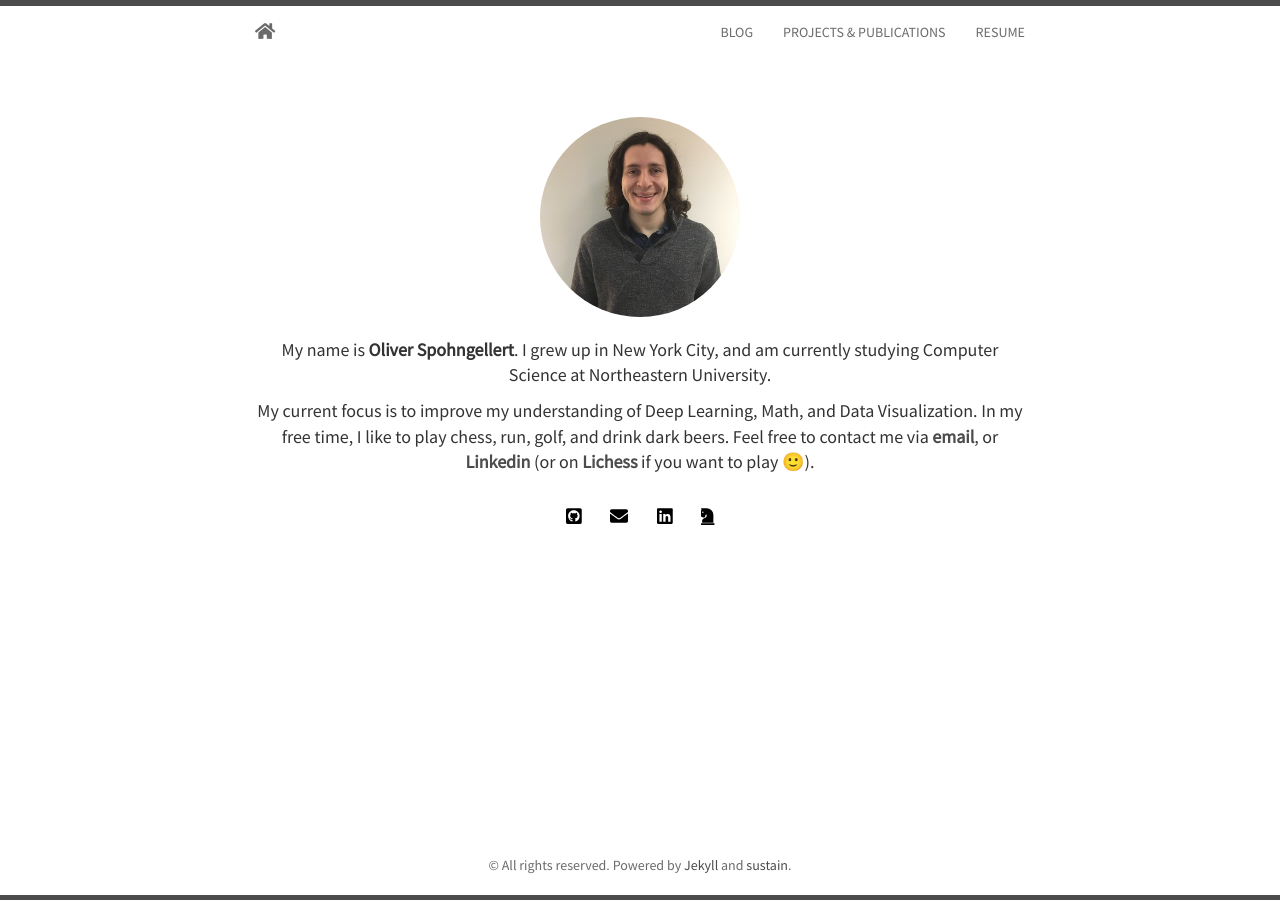
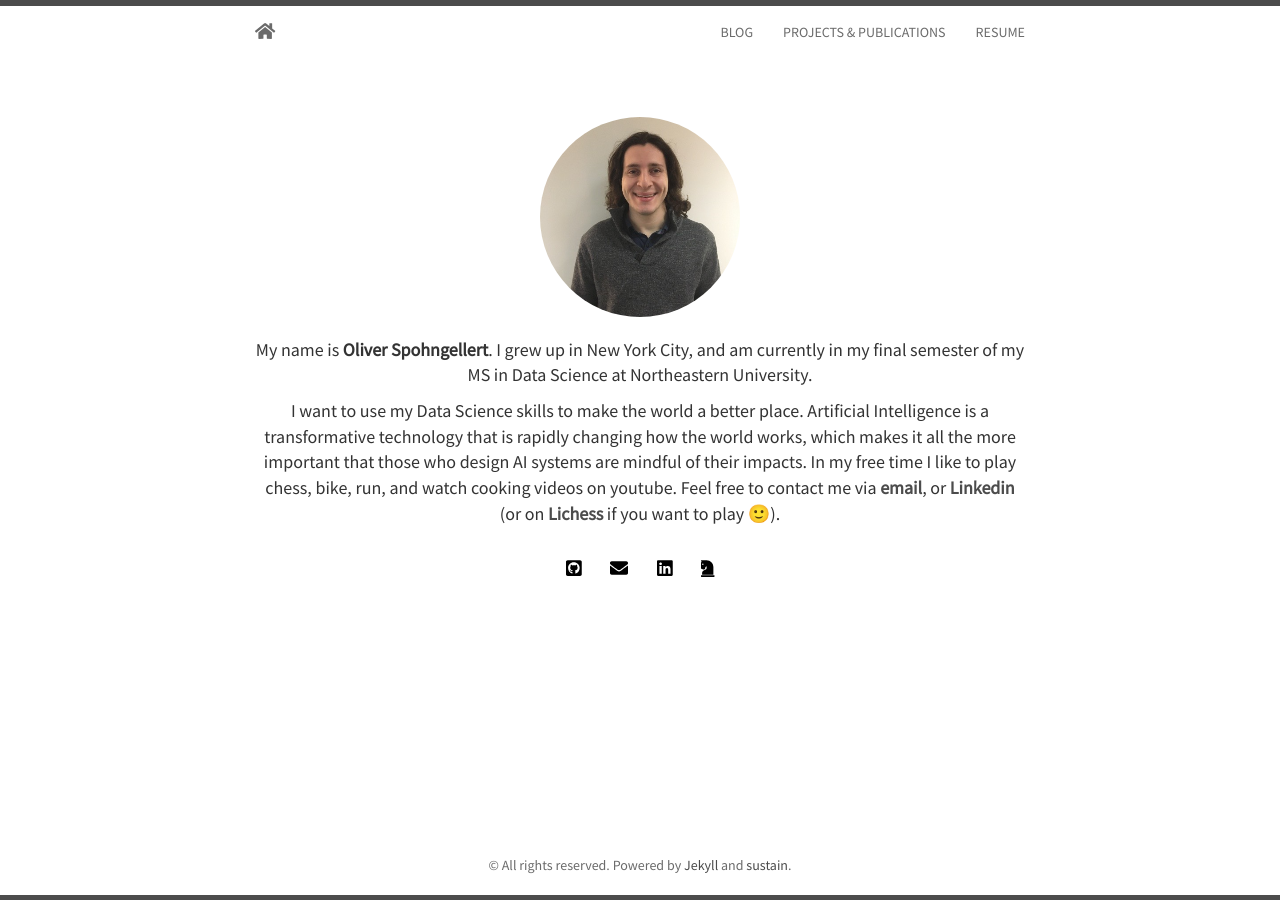
Before and after one commit to spohngellert-o/PersonalSite, a Jekyll site: the page built from index.html, in a window 1280 px wide. Built offline with Jekyll 4.4.1, drawn with Linux system fonts in a browser that asks for light colours; nearby versions of some CDN libraries; the list of posts is cut into pages by our own code.

Commit message:
Fixed front page description.

```diff
--- a/_config.yml
+++ b/_config.yml
@@ -21,7 +21,7 @@
 author: Oliver Spohngellert
 description: Oliver Spohngellert's personal blog and portfolio.
 avatar: profile.png
-email: ospohngellert@gmail.com
+email: spohngellert.o@northeastern.edu
 github: spohngellert-o # username
 # twitter: username
 linkedin: spohngellert-o
--- a/index.html
+++ b/index.html
@@ -8,8 +8,8 @@
 		<img class="img-circle" src="{{ site.baseurl }}/static/img/{{ site.avatar }}" alt="Responsive image">
 	  </div>
 	  <br>
-	  <p> My name is <strong>{{ site.author }}</strong>. I grew up in New York City, and am currently studying Computer Science at Northeastern University.</p>
-	  <p> My current focus is to improve my understanding of Deep Learning, Math, and Data Visualization. In my free time, I like to play chess, run, golf, and drink dark beers. Feel free to contact me via <a href="mailto:{{ site.email}}" style='font-weight: bold'>email</a>, or <a href="http://linkedin.com/in/{{ site.linkedin }}" style='font-weight: bold'>Linkedin</a> (or on <a href="https://lichess.org/@/{{ site.lichess }}" style='font-weight: bold'>Lichess</a> if you want to play 🙂).</p>
+	  <p> My name is <strong>{{ site.author }}</strong>. I grew up in New York City, and am currently in my final semester of my MS in Data Science at Northeastern University.</p>
+	  <p> I want to use my Data Science skills to make the world a better place. Artificial Intelligence is a transformative technology that is rapidly changing how the world works, which makes it all the more important that those who design AI systems are mindful of their impacts. In my free time I like to play chess, bike, run, and watch cooking videos on youtube. Feel free to contact me via <a href="mailto:{{ site.email}}" style='font-weight: bold'>email</a>, or <a href="http://linkedin.com/in/{{ site.linkedin }}" style='font-weight: bold'>Linkedin</a> (or on <a href="https://lichess.org/@/{{ site.lichess }}" style='font-weight: bold'>Lichess</a> if you want to play 🙂).</p>
 	  {% include social.html %}
 	</div>
 </section>
```
